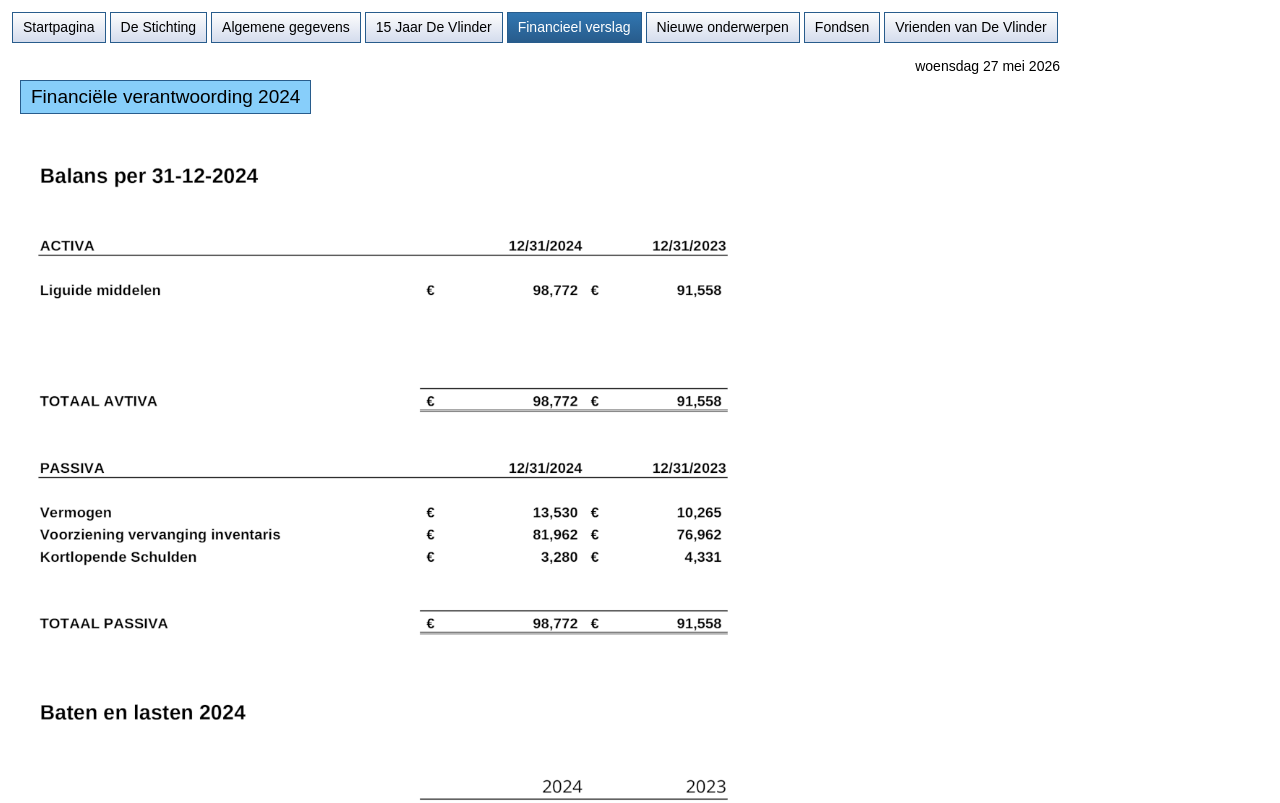
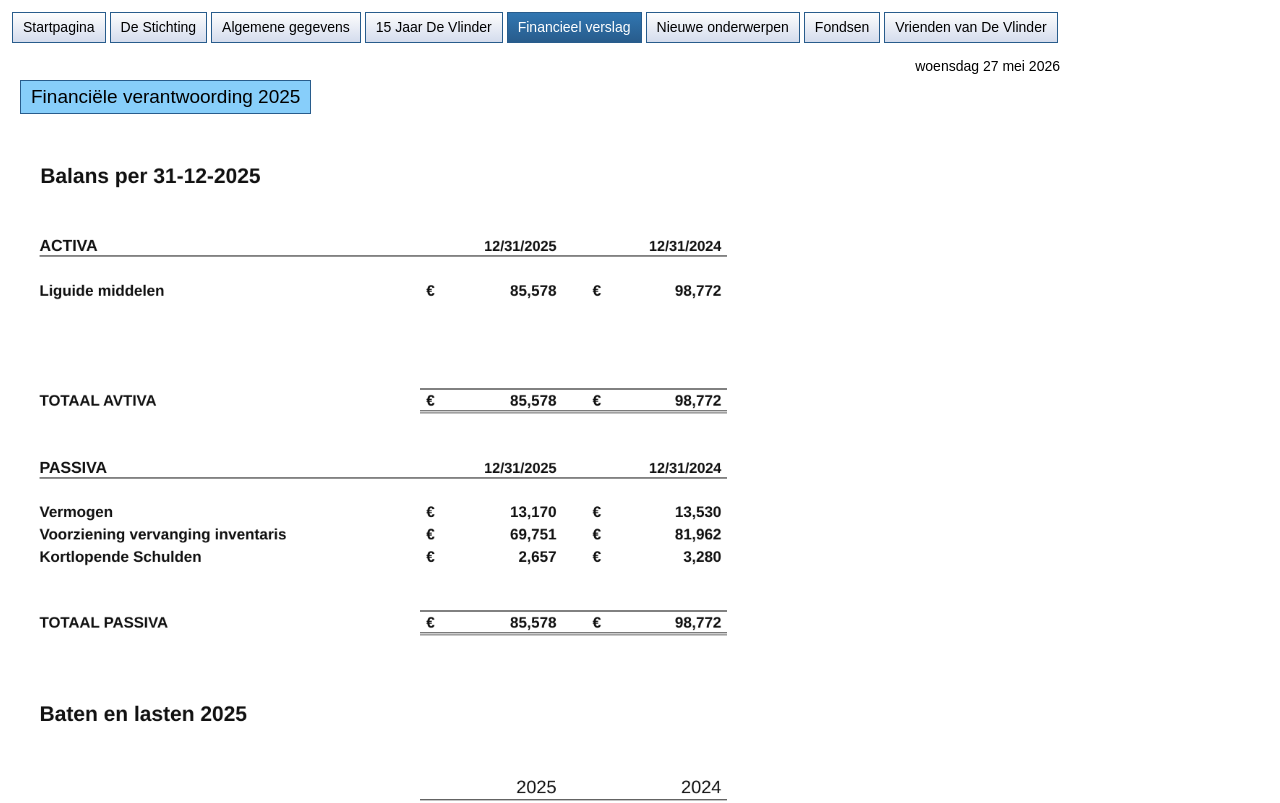
Before and after one commit to endroid/woonvorm-de-vlinder, an Astro site: page /financieel-verslag in a window 1280 px wide. Shown: the top 803 px of the page. Built offline with nearby package versions, Linux system fonts and the light colour scheme; Astro itself is replaced by a stand-in of ours.

Commit message:
Financieel verslag 2025

```diff
--- a/src/pages/financieel-verslag.astro
+++ b/src/pages/financieel-verslag.astro
@@ -7,9 +7,9 @@ import Navigation from '../components/Navigation.astro';
   <Navigation />
 
   <div id="content">
-    <div id="title">Financiële verantwoording 2024</div><br />
+    <div id="title">Financiële verantwoording 2025</div><br />
 
-    <img src="/images/financieel_verslag_2024.png" alt="Financieel verslag 2024" width="723" />
+    <img src="/images/financieel_verslag_2025.png" alt="Financieel verslag 2025" width="723" />
   </div>
 </Layout>
 
```
Also changed, not shown: public/images/financieel_verslag_2025.png (added).
